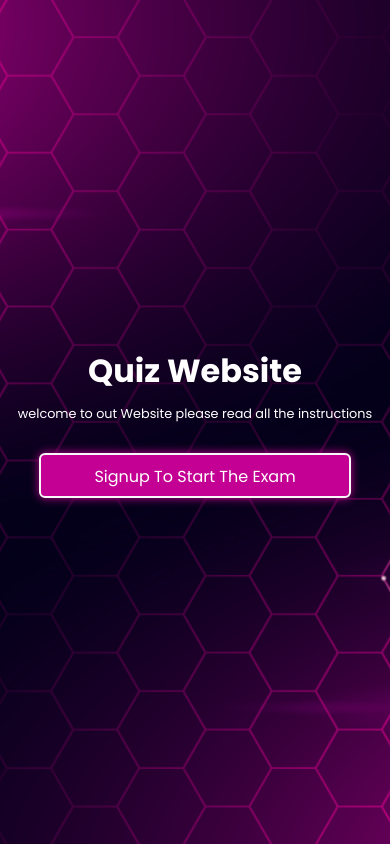
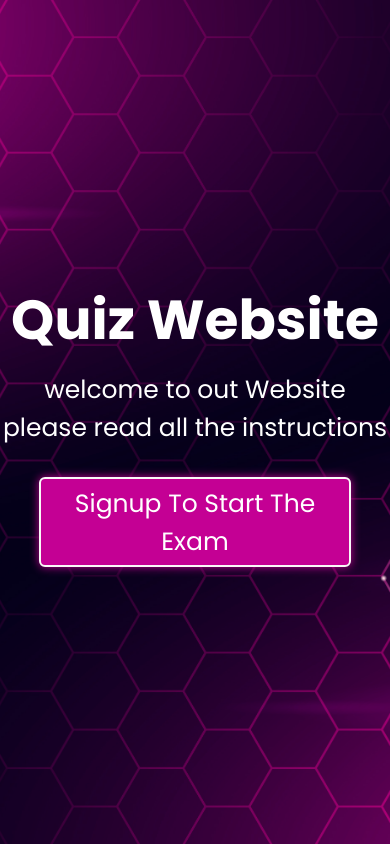
Before and after one commit to yostenalewis1/Quiz-app-ITI, a plain HTML site: page index.html in a window 390 px wide. Drawn offline with Linux system fonts and the light colour scheme.

Commit message:
update style on home page

```diff
--- a/style.css
+++ b/style.css
@@ -69,16 +69,16 @@ body {
 /* Responsive Design for Tablets */
 @media (max-width: 768px) {
   .container h1 {
-    font-size: 3rem;
+    font-size: 60px;
   }
 
   .container p {
-    font-size: 1.2rem;
+    font-size: 25px;
   }
 
   .container a {
     width: 80%;
-    font-size: 1.2rem;
+    font-size: 25px;
     height: 50px;
   }
 }
@@ -86,22 +86,25 @@ body {
 /* Responsive Design for Mobile Devices */
  @media (max-width: 500px) {
   .container h1 {
-    font-size: 2rem;
+    font-size: 60px;
   }
 
   .container p {
-    font-size: 0.80rem;
+    font-size: 25px;
   }
 
    .container a {
     width: 80%;
-    font-size: 1rem;
-    height: 45px;
-    padding-top: 9px;
+    font-size: 25px;
+    height: 50px;
   }
 }
 
-@media (max-width: 330px) {
+  @media (max-width: 400px) {
+    .container h1 {
+      font-size: 55px;
+      text-align: center;
+    }
   .container {
     display: flex;
     justify-content: center;
@@ -114,13 +117,17 @@ body {
     text-align: center;
 
   }
+  .container a {
+    width: 80%;
+    font-size: 25px;
+    height: 90px;
+  }
 }
-
 
 @media (max-width: 255px) {
 
 .container a{
-  width: 250px;
-  height: 40px;
+
+  height: 90px;
 }
 }
```
